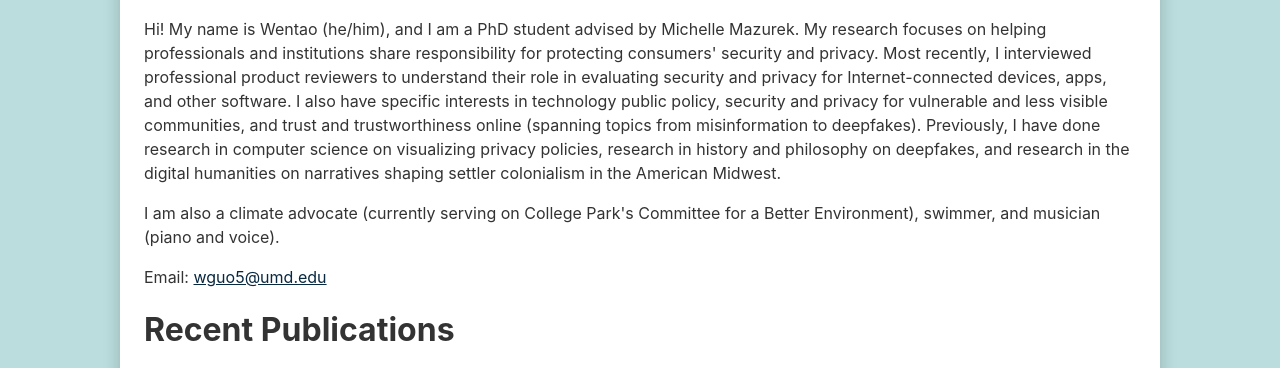
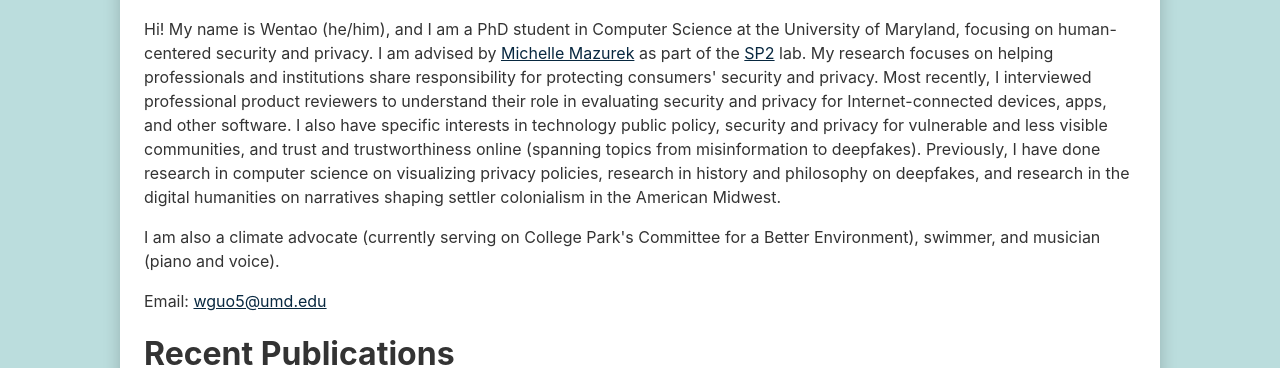
Before and after one commit to oatnewguo/personal-website, an Eleventy site: page content/index.njk in a window 1280 px wide. Shown: the part 400-768 px from the top of the page. Built offline with nearby package versions, Linux system fonts and the light colour scheme; Eleventy itself is replaced by a stand-in of ours; files that its build step writes are made by us from their sources.

Commit message:
Add an icon and some additional background info

```diff
--- a/_includes/layouts/base.njk
+++ b/_includes/layouts/base.njk
@@ -5,6 +5,7 @@
 		<meta name="viewport" content="width=device-width, initial-scale=1.0">
 		<title>{{ title or metadata.title }}</title>
 		<meta name="description" content="{{ description or metadata.description }}">
+		<link rel="icon" type="image/x-icon" href="/img/favicon.png">
 
 		{#- Using `eleventy-plugin-bundle`, add to the CSS bundle and then render using inlined CSS #}
 		{% css %}{% include "public/css/index.css" %}{% endcss %}
--- a/content/index.njk
+++ b/content/index.njk
@@ -8,7 +8,7 @@ numNewPubs: 3
 ---
 <img src="img/Wentao.jpg" alt="Wentao Guo" height="300px" width="300px">
 
-<p>Hi! My name is Wentao (he/him), and I am a PhD student advised by Michelle Mazurek. My research focuses on helping professionals and institutions share responsibility for protecting consumers' security and privacy. Most recently, I interviewed professional product reviewers to understand their role in evaluating security and privacy for Internet-connected devices, apps, and other software. I also have specific interests in technology public policy, security and privacy for vulnerable and less visible communities, and trust and trustworthiness online (spanning topics from misinformation to deepfakes). Previously, I have done research in computer science on visualizing privacy policies, research in history and philosophy on deepfakes, and research in the digital humanities on narratives shaping settler colonialism in the American Midwest.</p>
+<p>Hi! My name is Wentao (he/him), and I am a PhD student in Computer Science at the University of Maryland, focusing on human-centered security and privacy. I am advised by <a href="https://users.umiacs.umd.edu/~mmazurek/" target="_blank">Michelle Mazurek</a> as part of the <a href="https://sp2.umiacs.io/" target="_blank">SP2</a> lab. My research focuses on helping professionals and institutions share responsibility for protecting consumers' security and privacy. Most recently, I interviewed professional product reviewers to understand their role in evaluating security and privacy for Internet-connected devices, apps, and other software. I also have specific interests in technology public policy, security and privacy for vulnerable and less visible communities, and trust and trustworthiness online (spanning topics from misinformation to deepfakes). Previously, I have done research in computer science on visualizing privacy policies, research in history and philosophy on deepfakes, and research in the digital humanities on narratives shaping settler colonialism in the American Midwest.</p>
 
 <p>I am also a climate advocate (currently serving on College Park's Committee for a Better Environment), swimmer, and musician (piano and voice).</p>
 
```
Also changed, not shown: public/img/favicon.png (added).
